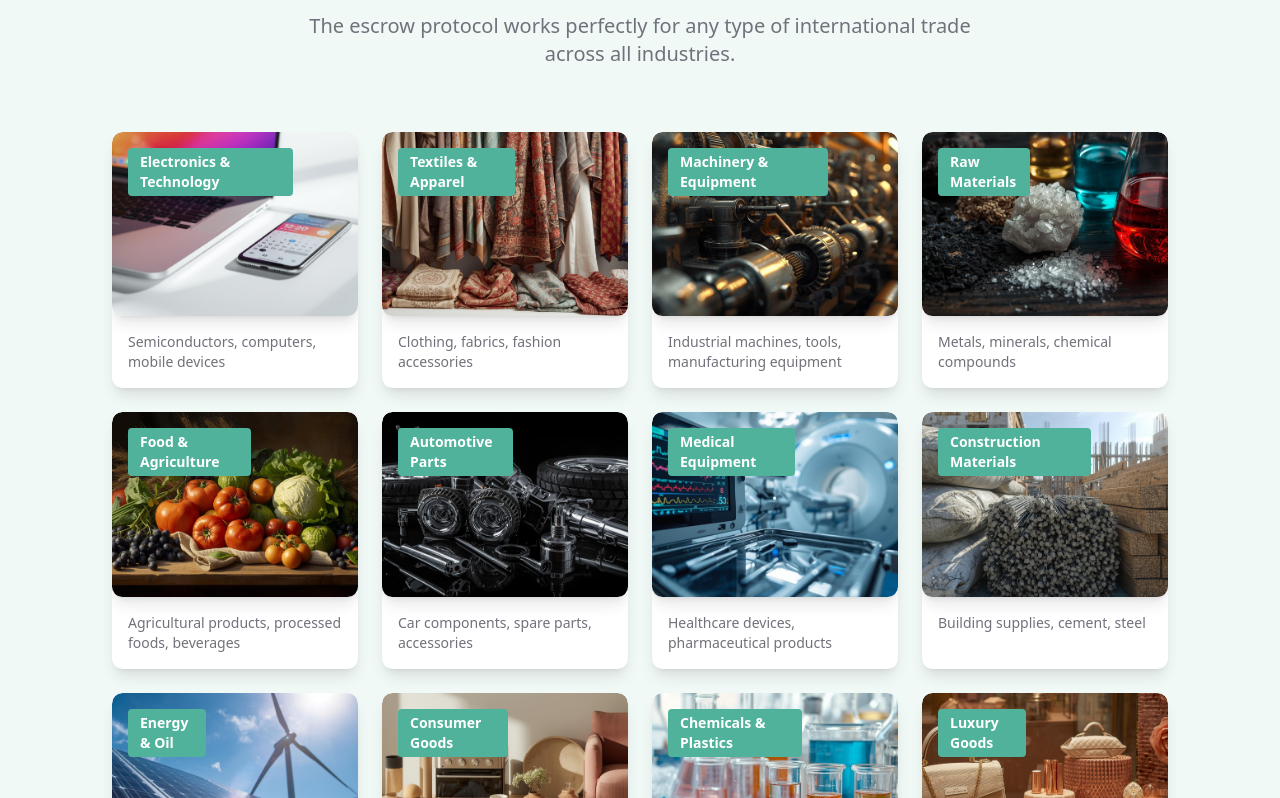
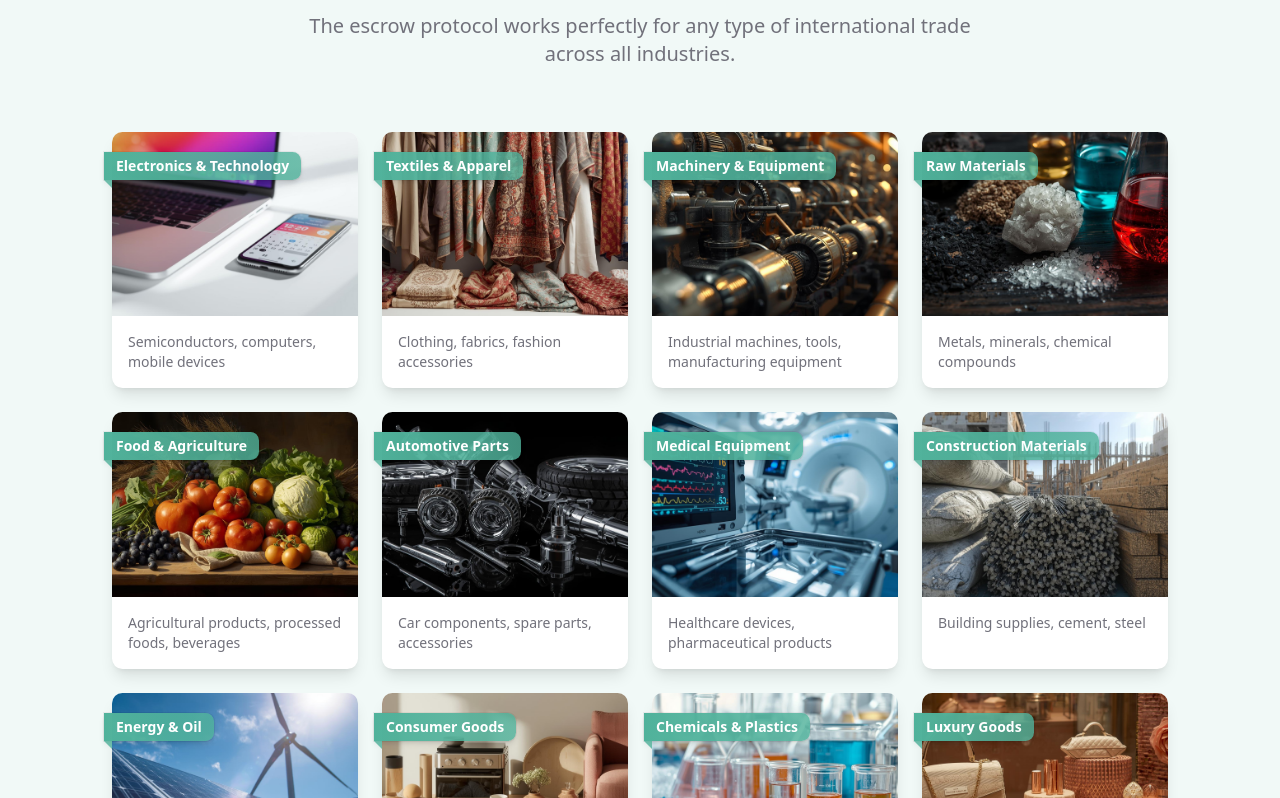
Before and after one commit to DeTrustLabs/escrow-website, a Next.js app: page /en/trade in a window 1280 px wide. Shown: the part 5322-6120 px from the top of the page. Built offline with nearby package versions, Linux system fonts and the light colour scheme; no server answers.

Commit message:
refactor: simplify CategoryCard layout and improve styling consistency

```diff
--- a/components/category-card.tsx
+++ b/components/category-card.tsx
@@ -21,25 +21,31 @@ export function CategoryCard({
   className,
 }: CategoryCardProps) {
   return (
-    <div
-      className={clsx(
-        "bg-white rounded-lg shadow-lg overflow-hidden",
-        className
-      )}
-    >
+    <div className={clsx("bg-white rounded-lg shadow-lg", className)}>
       <div className="relative">
         <AppImage
           src={image.src}
           alt={image.alt}
           aspectRatio={image.aspectRatio ?? "4 / 3"}
           rounded
-          shadow
           variant="card"
+          className="rounded-b-none"
         />
-        <div className="absolute top-4 left-4 z-10">
-          <div className="bg-primary text-white font-bold px-3 py-1 rounded text-sm break-words max-w-[calc(100%-2rem)]">
+        <div className="absolute top-5 -left-2 z-10">
+          <span
+            className={clsx(
+              "relative inline-block text-white font-semibold",
+              "px-3 py-1 text-base md:text-sm",
+              "bg-gradient-to-r from-primary to-primary/80",
+              "rounded-r-md shadow-md ring-1 ring-black/5"
+            )}
+          >
+            <span
+              aria-hidden
+              className="pointer-events-none absolute -bottom-2 left-0 w-0 h-0 border-t-8 border-l-8 border-t-primary/80 border-l-transparent"
+            />
             {title}
-          </div>
+          </span>
         </div>
       </div>
       <div className="p-4">
```
